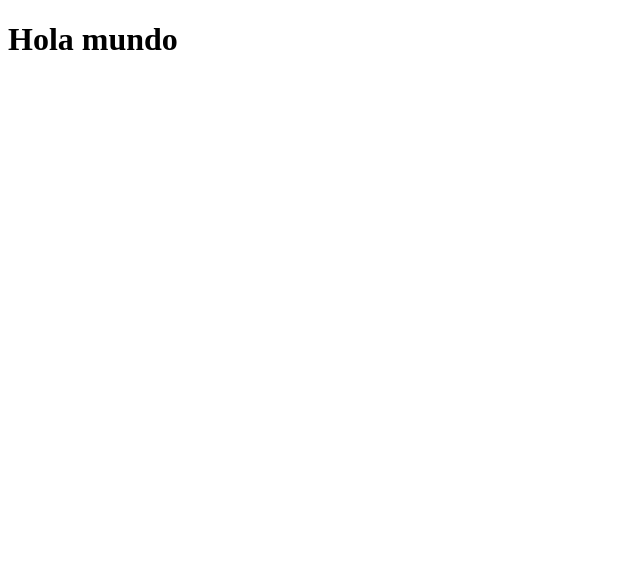
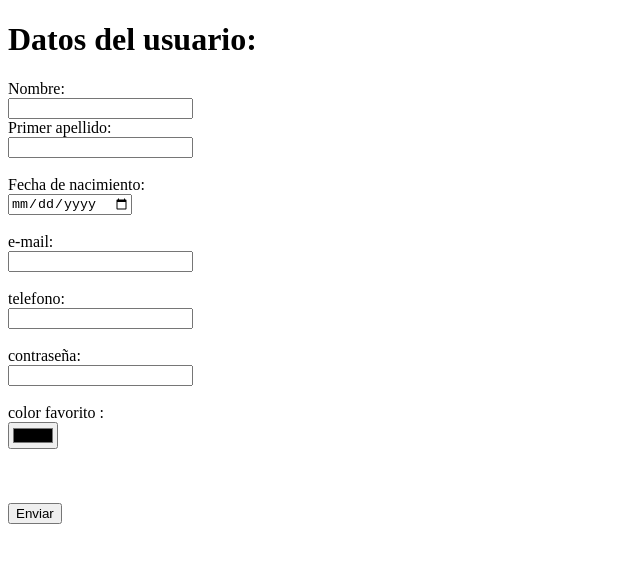
Before and after one commit to Alfonsogarciagalvez/Interfaces-Usuario, a plain HTML site: page index.html in a window 1280 px wide. Shown: the whole page, without its empty margins (0-640 px from the left). Drawn offline with Linux system fonts and the light colour scheme.

Commit message:
commit formulario1

```diff
--- a/index.html
+++ b/index.html
@@ -7,6 +7,34 @@
     <title>Formulario</title>
 </head>
 <body>
-    <h1>Hola mundo</h1>
+    <h1>Datos del usuario:</h1>
+<form action="/action_page.php">
+
+  <label for="Nombre">Nombre:</label><br>
+  <input type="text" id="Nombre" name="Nombre" value=""><br>
+
+  <label for="Primer apellido">Primer apellido:</label><br>
+  <input type="text" id="Primer apellido" name="Primer apellido" value=""><br><br>
+
+  <label for="Fecha de nacimiento">Fecha de nacimiento:</label><br>
+  <input type="date" id="Fecha de nacimiento" name="Fecha de nacimiento" value=""><br><br>
+
+  <label for="e-mail">e-mail:</label><br>
+  <input type="email" id="e-mail" name="e-mail" value=""><br><br>
+
+  <label for="telefono">telefono:</label><br>
+  <input type="number" id="telefono" name="telefono" value=""><br><br>
+
+  <label for="password">contraseña:</label><br>
+  <input type="password" id="password" name="password" value=""><br><br>
+
+  <label for="color favorito">color favorito :</label><br>
+  <input type="color" id="color favorito" name="color favorito" value=""><br><br>
+
+  <br><br>
+  <input type="submit" value="Enviar">
+</form>
+
+
 </body>
 </html>
```
